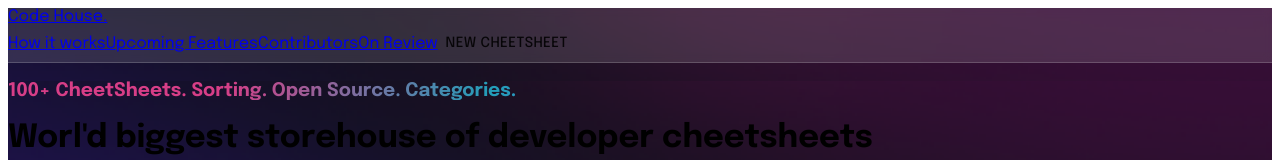
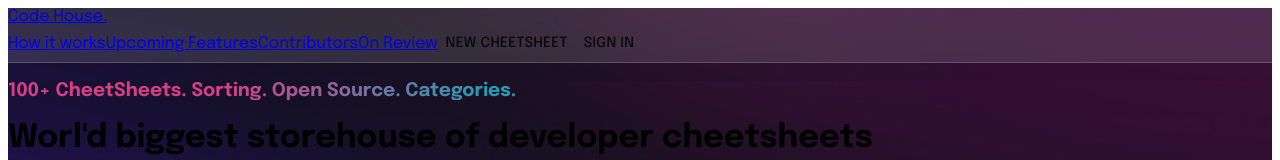
Before and after one commit to saviomartin/codehouse, a Next.js app: page / in a window 1280 px wide. Shown: the top 160 px of the page. Built offline with nearby package versions, Linux system fonts and the light colour scheme; no server answers.

Commit message:
fix auth error

```diff
--- a/components/Header.js
+++ b/components/Header.js
@@ -55,7 +55,7 @@
             New CheetSheet
           </div>
         </Button>
-        {user ? (
+        {user.displayName ? (
           <>
             <Button
               className="!p-0 !w-auto !h-auto !m-auto !ml-2"
```
